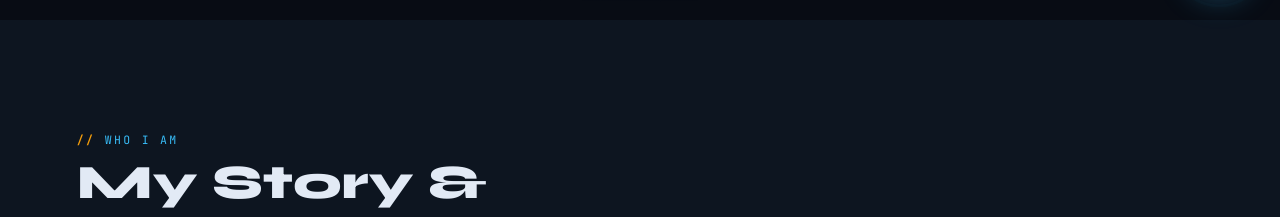
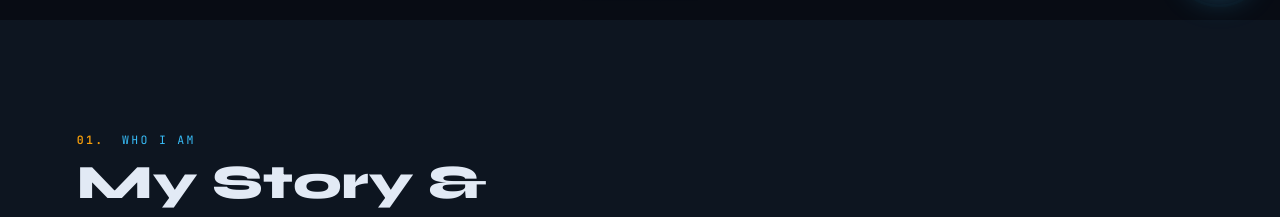
Before and after one commit to Shiba2063/porfolio, a React (Create React App) app: page / in a window 1280 px wide. Shown: the part 780-997 px from the top of the page. Built offline with nearby package versions, Linux system fonts and the light colour scheme.

Commit message:
portfolio

```diff
--- a/src/components/Academics.js
+++ b/src/components/Academics.js
@@ -25,7 +25,7 @@ export default function Academics() {
         </div>
         <div>
           <div style={{ fontSize: "0.72rem", color: "var(--teal)", fontFamily: "var(--font-mono)", letterSpacing: "0.2em", textTransform: "uppercase", marginBottom: "1rem" }}>
-            // Certifications & Training
+             Certifications & Training
           </div>
           <ul className="cert-list">
             {CERTS.map((c, i) => (
--- a/src/styles/global.css
+++ b/src/styles/global.css
@@ -149,8 +149,22 @@ section { padding: 7rem clamp(1.5rem,6vw,6rem); }
   margin-bottom: 0.6rem;
   display: flex; align-items: center; gap: 0.6rem;
 }
+
+body {
+  counter-reset: section-counter -1;
+}
+
+/* Increment counter on each section that contains .section-tag */
+section {
+  counter-increment: section-counter;
+}
+
+/* Display number with dot and space before the section tag text */
 .section-tag::before {
-  content: '//'; color: var(--amber); font-weight: 600;
+  content: counter(section-counter, decimal-leading-zero) ". ";
+  color: var(--amber);
+  font-weight: 600;
+  margin-right: 0.5rem;
 }
 .section-title {
   font-size: clamp(2rem,4vw,3rem);
```
